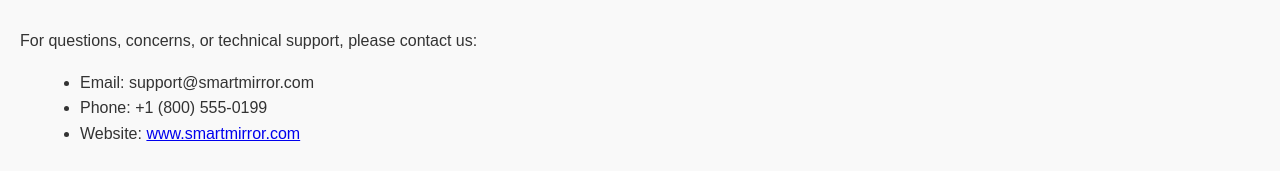
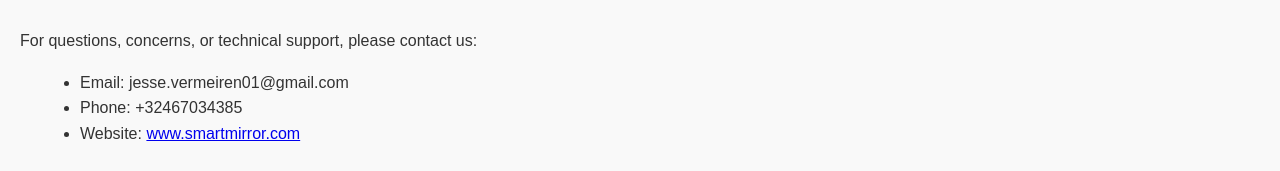
Before and after one commit to jesse01537/smart-mirror-policy, a plain HTML site: page index.html in a window 1280 px wide. Shown: the part 1545-1716 px from the top of the page. Drawn offline with Linux system fonts and the light colour scheme.

Commit message:
Update index.html

```diff
--- a/index.html
+++ b/index.html
@@ -157,8 +157,8 @@
             For questions, concerns, or technical support, please contact us:
         </p>
         <ul>
-            <li>Email: support@smartmirror.com</li>
-            <li>Phone: +1 (800) 555-0199</li>
+            <li>Email: jesse.vermeiren01@gmail.com</li>
+            <li>Phone: +32467034385</li>
             <li>Website: <a href="https://www.smartmirror.com">www.smartmirror.com</a></li>
         </ul>
     </section>
```
